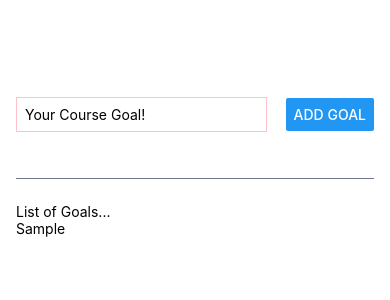
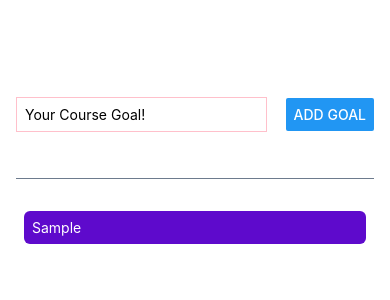
Before and after one commit to Jubraj001/Goals-app, a React Native app: screen / in a window 390 px wide. Both pictures are taken after typing "Sample" into the empty fields and a click on the button "ADD GOAL". Shown: the top 300 px of the page. Built offline with nearby package versions, Linux system fonts and the light colour scheme.

Commit message:
FlatList and styling of goals

```diff
--- a/App.js
+++ b/App.js
@@ -1,5 +1,5 @@
 import { useState } from "react";
-import { Button, StyleSheet, Text, TextInput, View } from "react-native";
+import { Button, StyleSheet, Text, TextInput, View, ScrollView, FlatList } from "react-native";
 
 export default function App() {
   const [text,setText]=useState("");
@@ -8,7 +8,8 @@
       setText(enteredText);
   }
   function addGoalHandler() {
-    setGoals(currentGoals=>[...currentGoals,text]); //Best practice way of updating state
+    setGoals(currentGoals=>[...currentGoals,
+      {text, key: Math.random().toString()}]); //Best practice way of updating state
     setText("");
   }
   return (
@@ -18,8 +19,16 @@
         <Button title="Add Goal" onPress={addGoalHandler} />
       </View>
       <View style={styles.goalsContainer}>
-        <Text>List of Goals...</Text>
-        {goals.map((goal)=><Text key={goal}>{goal}</Text>)}
+        <FlatList
+        data={goals}
+        renderItem={(itemData)=>{
+          return(
+            <View style={styles.goalItem}>
+              <Text style={styles.goalText} >{itemData.item.text}</Text>
+            </View>
+          )
+        }}
+        />
       </View>
     </View>
   );
@@ -50,4 +59,14 @@
   goalsContainer: {
     flex: 5,
   },
+  goalItem:{
+    margin:8,
+    padding:8,
+    borderRadius:6,
+    backgroundColor:"#5e0acc",
+    color:'white'
+  },
+  goalText:{
+    color:"white"
+  }
 });
```
